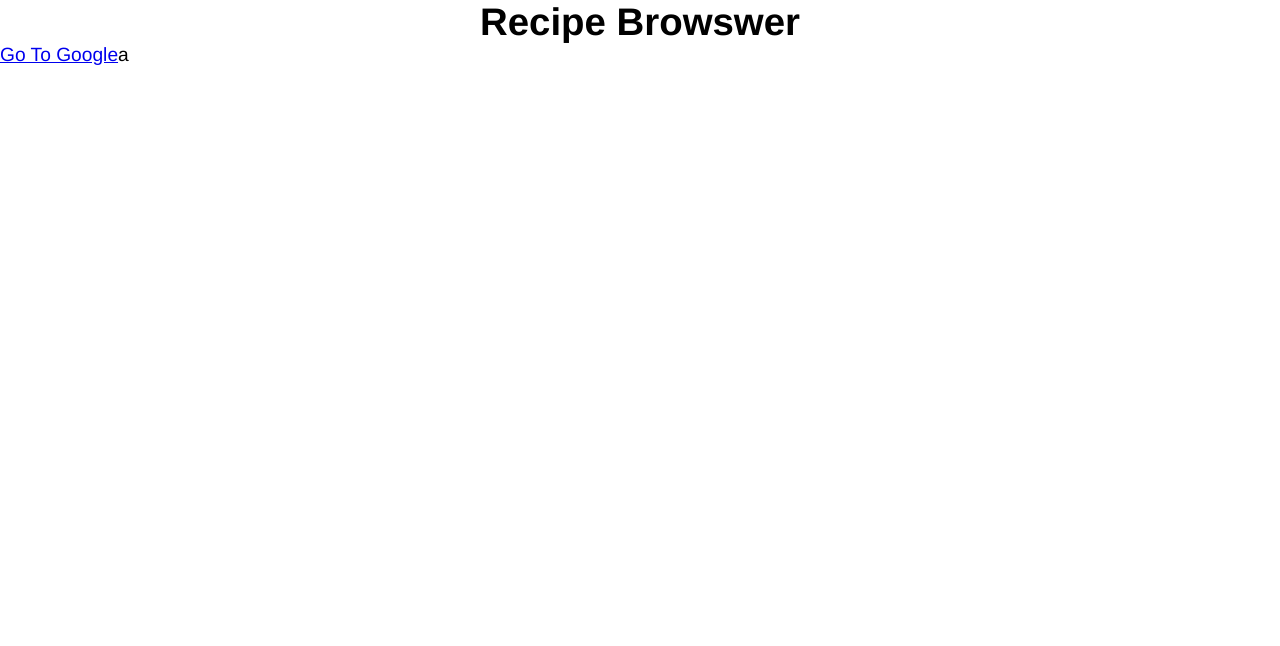
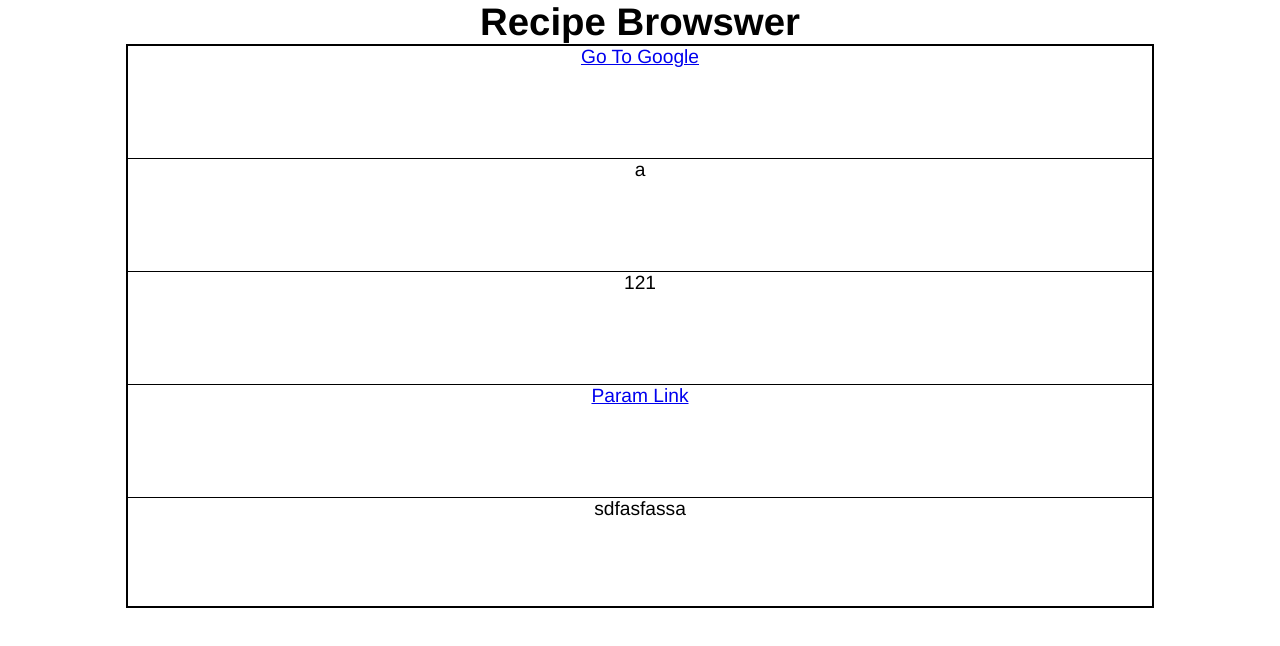
Before and after one commit to mdimec4/eCookbook, a Vue app in the folder src/web/spa/: page /device/recipe_view_browser in a window 1280 px wide. Shown: the top 646 px of the page. Built offline with nearby package versions, Linux system fonts and the light colour scheme.

Commit message:
recipe browser: basic menu

```diff
--- a/src/web/spa/src/components/recipe_view_browser.vue
+++ b/src/web/spa/src/components/recipe_view_browser.vue
@@ -2,33 +2,31 @@
   <div class="recipe_view_browser">
       <h1>Recipe Browswer</h1>
       <div class="scroll-me">
-        <a href="https://google.com" style="float: left;">
-          <div class="kolom">Go To Google</div>
+        <a href="https://google.com"  class="kolom">
+          <div> Go To Google</div>
         </a>
-        <div class="kolom" style="float: left;">a</div>
+        <div class="kolom">a</div>
+        <div class="kolom">121</div>
+        <router-link class="kolom" v-bind:to="'/device/recipe_viewer'">Param Link</router-link>
+        <div class="kolom">sdfasfassa</div>
+        <div class="kolom">saasasdf</div>
+        <div class="kolom">sadfasdasd</div>
+        <div class="kolom">asasdfsad</div>
+        <div class="kolom">asfasd</div>
+        <div class="kolom">saasd</div>
+        <div class="kolom">sadfasdf</div>
+        <div class="kolom"></div>
+        <div class="kolom">safasdf</div>
         <div class="kolom"></div>
         <div class="kolom"></div>
         <div class="kolom"></div>
-        <div class="kolom"></div>
-        <div class="kolom"></div>
-        <div class="kolom"></div>
-        <div class="kolom"></div>
-        <div class="kolom"></div>
-        <div class="kolom"></div>
-        <div class="kolom"></div>
-        <div class="kolom"></div>
-        <div class="kolom"></div>
-        <div class="kolom"></div>
-        <div class="kolom"></div>
-        <div class="clearfix"></div>
+        <div class="kolom">last</div>
       </div>
-</vue-scrollbar>
   </div>
 </template>
 
 
 <script>
-
 function getRecipes (id) {
   var jsonStr = `[
     {
@@ -295,9 +293,28 @@ html {
 	height:100%;
 }
 body {
-color: #000;
-overflow: hidden;
-font-family: 'Sanchez', serif;
-font-size: 120%;
+    color: #000;
+    overflow: hidden;
+    font-family: 'Sanchez', serif;
+    font-size: 120%;
+}
+.scroll-me {
+    margin: 0 auto;
+    width: 80vw;
+    height:70vh;
+    overflow: hidden;
+    border: solid;
+    border-width: 2px 2px 2px 2px;
+    border-color:black;
+}
+.kolom {
+    float: left;
+    width: 100%;
+    height: 20%;
+    text-align: center;
+    border: solid;
+    border-width: 0px 0px 1px 0px;
+    border-color:black;
+    overflow: hidden;
 }
 </style>
--- a/src/web/spa/src/main.js
+++ b/src/web/spa/src/main.js
@@ -25,11 +25,7 @@ import RecipeEditor from './components/recipe_editor'
 import 'vue-awesome/icons'
 import Icon from 'vue-awesome/components/Icon'
 
-import ScrollBar from 'vue2-scrollbar'
-
 Vue.component('icon', Icon)
-
-Vue.component('vue-scrollbar', ScrollBar)
 
 Vue.use(VueRouter)
 const routes = [
```
Also changed, not shown: 1 other file (tests, documents, lock files or other folders).
